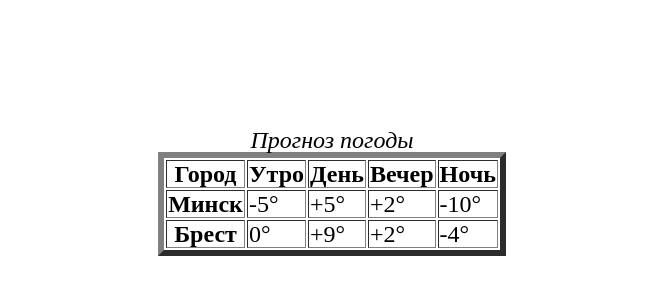
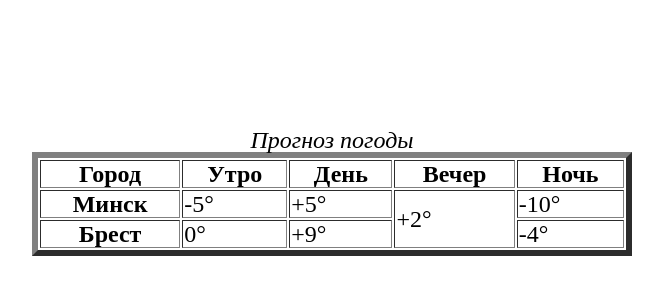
Before and after one commit to msaksanen/Md-SC1-100-22-NemtsovML, a plain HTML site: page weather.html in a window 1280 px wide. Shown: the whole page, without its empty margins (308-971 px from the left). Drawn offline with Linux system fonts and the light colour scheme.

Commit message:
Final version

```diff
--- a/weather.html
+++ b/weather.html
@@ -9,7 +9,7 @@
          Table {line-height:1; font-size:150% ;}
         </STYLE>
         <BODY>
-            <Table align="center" border="6">
+            <Table align="center" border="6" width="600">
                 <caption><i>Прогноз погоды</i></caption>
                 <tr>
                 <th>Город</th>
@@ -21,15 +21,14 @@
                 <tr>
                 <th>Минск</th>
                 <td>-5&#176;</td>
-                <td>+5&#176;</td>
-                <td>+2&#176;</td>
+                <td>+5&deg</td>
+                <td rowspan="2">+2&#176;</tdrowspan>
                 <td>-10&#176;</td>
                 </tr>
                 <tr>
                 <th>Брест</th>
                 <td>0&#176;</td>
                 <td>+9&#176;</td>
-                <td>+2&#176;</td>
                 <td>-4&#176;</td>
                 </tr>
                 </Table>
```
